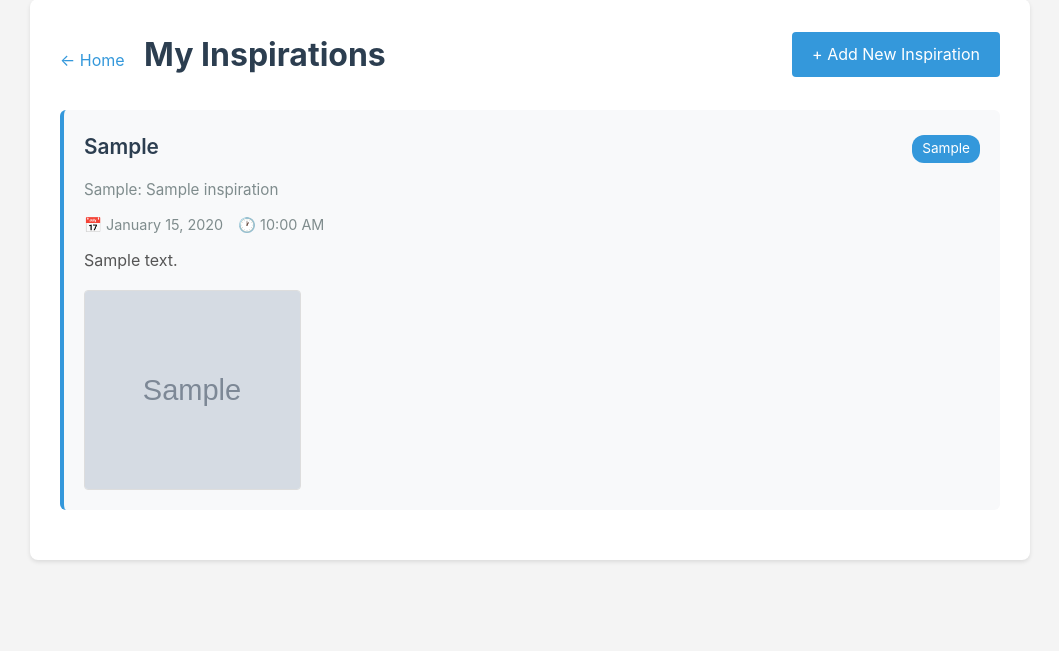
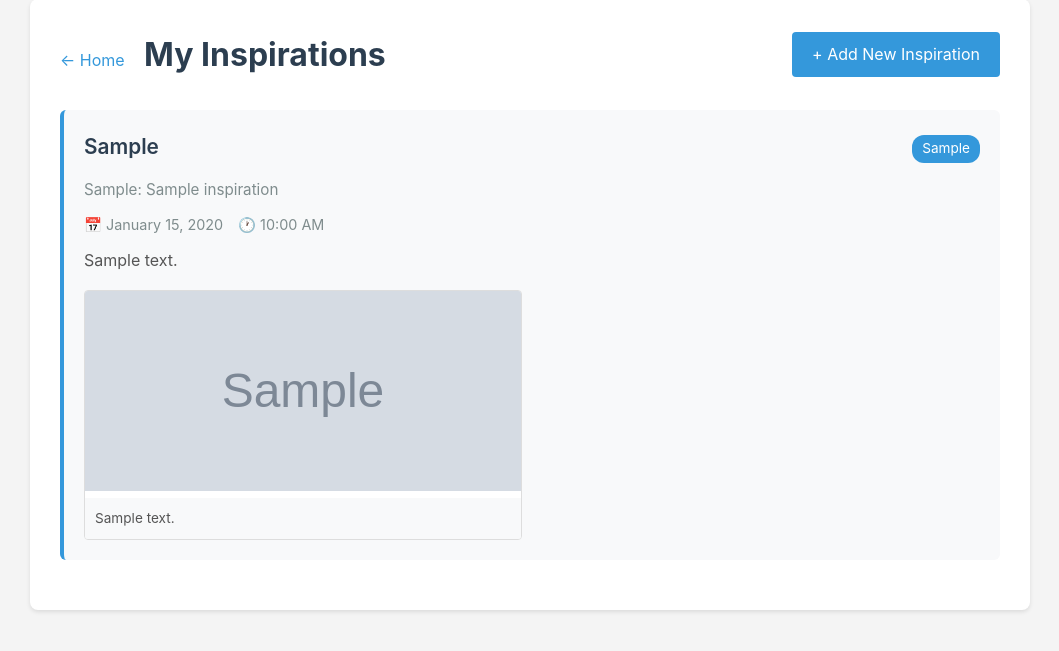
Before and after one commit to SHANERY86/inspire_hub, a Django app: page /inspirations/ in a window 1280 px wide. Shown: the part 21-672 px from the top of the page, without its empty margins (110-1169 px from the left). Run offline with Django 4.2, Linux system fonts and the light colour scheme; tables that the repository leaves empty hold one stand-in row (values such as "Sample post"); grey boxes marked "Sample" are stand-in pictures.

Commit message:
OCR.space integrated

```diff
--- a/core/models.py
+++ b/core/models.py
@@ -24,6 +24,7 @@ class Screenshot(models.Model):
         related_name='screenshots'
     )
     image = models.ImageField(upload_to='screenshots/')
+    extracted_text = models.TextField(blank=True, null=True)
     uploaded_at = models.DateTimeField(auto_now_add=True)
 
     class Meta:
--- a/core/templates/core/inspirations_list.html
+++ b/core/templates/core/inspirations_list.html
@@ -116,23 +116,39 @@
 
         .screenshots {
             display: grid;
-            grid-template-columns: repeat(auto-fill, minmax(200px, 1fr));
-            gap: 10px;
+            grid-template-columns: repeat(auto-fill, minmax(300px, 1fr));
+            gap: 20px;
             margin-top: 15px;
+        }
+
+        .screenshot-item {
+            border: 1px solid #ddd;
+            border-radius: 4px;
+            overflow: hidden;
+            background: white;
         }
 
         .screenshot-img {
             width: 100%;
             height: 200px;
             object-fit: cover;
-            border-radius: 4px;
-            border: 1px solid #ddd;
             cursor: pointer;
             transition: transform 0.2s;
         }
 
         .screenshot-img:hover {
             transform: scale(1.05);
+        }
+
+        .extracted-text {
+            padding: 10px;
+            font-size: 0.85em;
+            color: #555;
+            background: #f8f9fa;
+            max-height: 150px;
+            overflow-y: auto;
+            white-space: pre-wrap;
+            line-height: 1.5;
         }
 
         .empty-state {
@@ -173,7 +189,12 @@
                 {% if inspiration.screenshots.all %}
                     <div class="screenshots">
                         {% for screenshot in inspiration.screenshots.all %}
-                            <img src="{{ screenshot.image.url }}" alt="Screenshot" class="screenshot-img">
+                            <div class="screenshot-item">
+                                <img src="{{ screenshot.image.url }}" alt="Screenshot" class="screenshot-img">
+                                {% if screenshot.extracted_text %}
+                                    <div class="extracted-text">{{ screenshot.extracted_text }}</div>
+                                {% endif %}
+                            </div>
                         {% endfor %}
                     </div>
                 {% endif %}
--- a/core/views.py
+++ b/core/views.py
@@ -1,5 +1,9 @@
 from django.shortcuts import render, redirect
+from django.conf import settings
 from .models import Inspiration, Screenshot
+from PIL import Image
+import requests
+import io
 
 
 def home(request):
@@ -25,10 +29,63 @@ def add_inspiration(request):
         )
 
         # Handle screenshot uploads
-        for uploaded_file in request.FILES.getlist('screenshots'):
+        screenshots = request.FILES.getlist('screenshots')
+
+        for uploaded_file in screenshots:
+            # Extract text using OCR.space API
+            try:
+                # Open and compress image
+                image = Image.open(uploaded_file)
+
+                # Resize if too large
+                max_width = 2000
+                if image.width > max_width:
+                    ratio = max_width / image.width
+                    new_size = (max_width, int(image.height * ratio))
+                    image = image.resize(new_size, Image.Resampling.LANCZOS)
+
+                # Convert to RGB if needed (for JPEG)
+                if image.mode in ('RGBA', 'P'):
+                    image = image.convert('RGB')
+
+                # Save compressed image to bytes
+                compressed = io.BytesIO()
+                image.save(compressed, format='JPEG', quality=92, optimize=True)
+                compressed.seek(0)
+
+                # Reset original file pointer for later saving
+                uploaded_file.seek(0)
+
+                # Call OCR.space API with compressed image
+                response = requests.post(
+                    'https://api.ocr.space/parse/image',
+                    files={'file': ('image.jpg', compressed, 'image/jpeg')},
+                    data={
+                        'apikey': settings.OCR_SPACE_API_KEY,
+                        'language': 'eng',
+                        'isOverlayRequired': False,
+                        'detectOrientation': True,
+                        'scale': True,
+                        'OCREngine': 2  # Engine 2 is better for most cases
+                    }
+                )
+
+                # Parse response
+                result = response.json()
+                if result.get('IsErroredOnProcessing'):
+                    extracted_text = f"OCR Error: {result.get('ErrorMessage', 'Unknown error')}"
+                else:
+                    parsed_text = result.get('ParsedResults', [{}])[0].get('ParsedText', '')
+                    extracted_text = parsed_text.strip() if parsed_text.strip() else "No text detected in image"
+
+            except Exception as e:
+                extracted_text = f"Error extracting text: {str(e)}"
+
+            # Save screenshot with extracted text
             Screenshot.objects.create(
                 inspiration=inspiration,
-                image=uploaded_file
+                image=uploaded_file,
+                extracted_text=extracted_text
             )
 
         # Redirect to inspirations list
--- a/inspire_hub/settings.py
+++ b/inspire_hub/settings.py
@@ -3,13 +3,14 @@ Django settings for inspire_hub project.
 """
 
 from pathlib import Path
+from decouple import config
 
 # Build paths inside the project like this: BASE_DIR / 'subdir'.
 BASE_DIR = Path(__file__).resolve().parent.parent
 
 
 # SECURITY WARNING: keep the secret key used in production secret!
-SECRET_KEY = 'django-insecure-dev-key-change-in-production-123456789'
+SECRET_KEY = config('SECRET_KEY', default='django-insecure-dev-key-change-in-production-123456789')
 
 # SECURITY WARNING: don't run with debug turned on in production!
 DEBUG = True
@@ -106,3 +107,6 @@ MEDIA_ROOT = BASE_DIR / 'media'
 
 # Default primary key field type
 DEFAULT_AUTO_FIELD = 'django.db.models.BigAutoField'
+
+# OCR.space API Configuration
+OCR_SPACE_API_KEY = config('OCR_SPACE_API_KEY')
--- a/requirements.txt
+++ b/requirements.txt
@@ -1,3 +1,4 @@
 Django==4.2.7
 psycopg2-binary==2.9.9
 Pillow==12.0.0
+python-decouple==3.8
```
Also changed, not shown: core/migrations/0006_screenshot_extracted_text.py (added), 1 other file.
